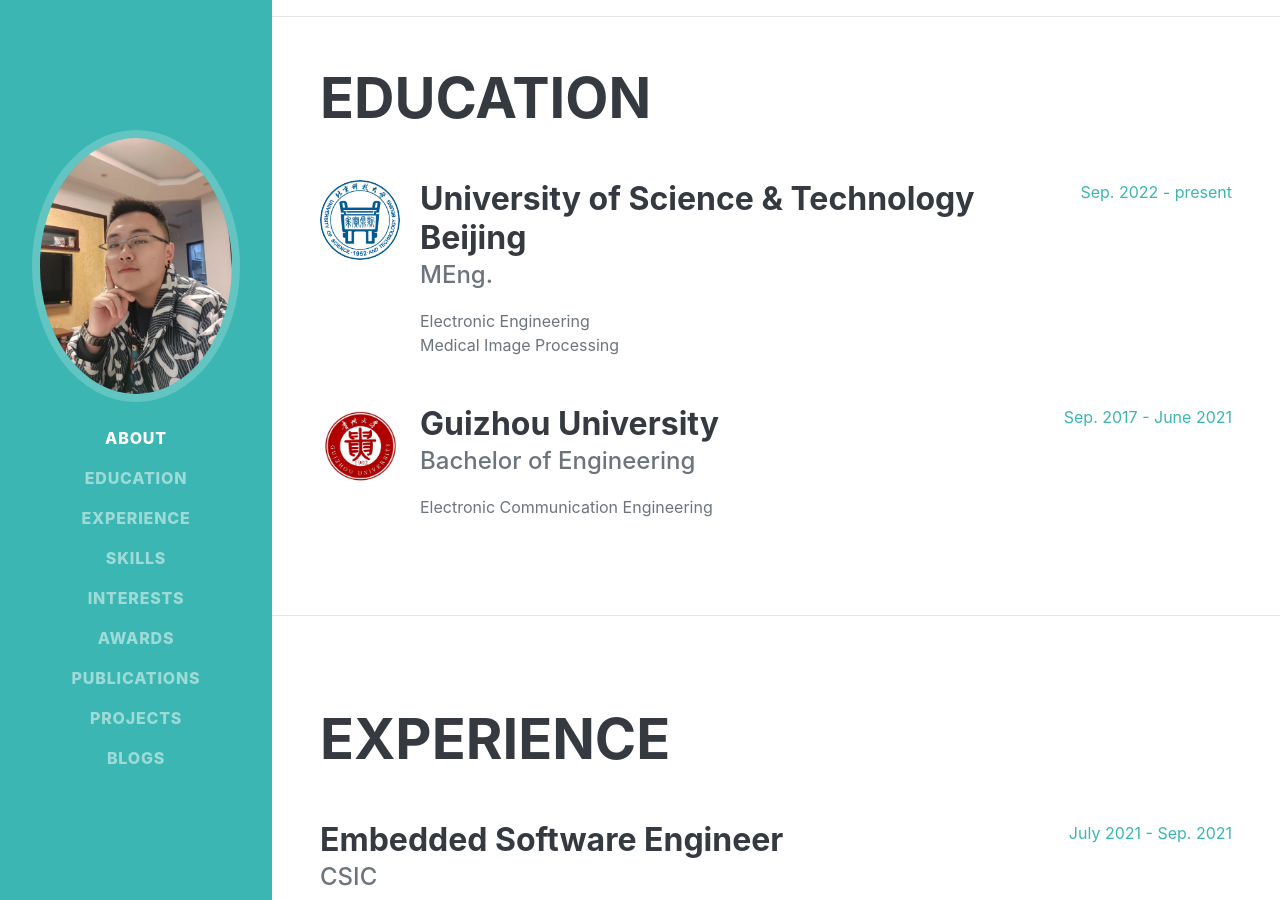
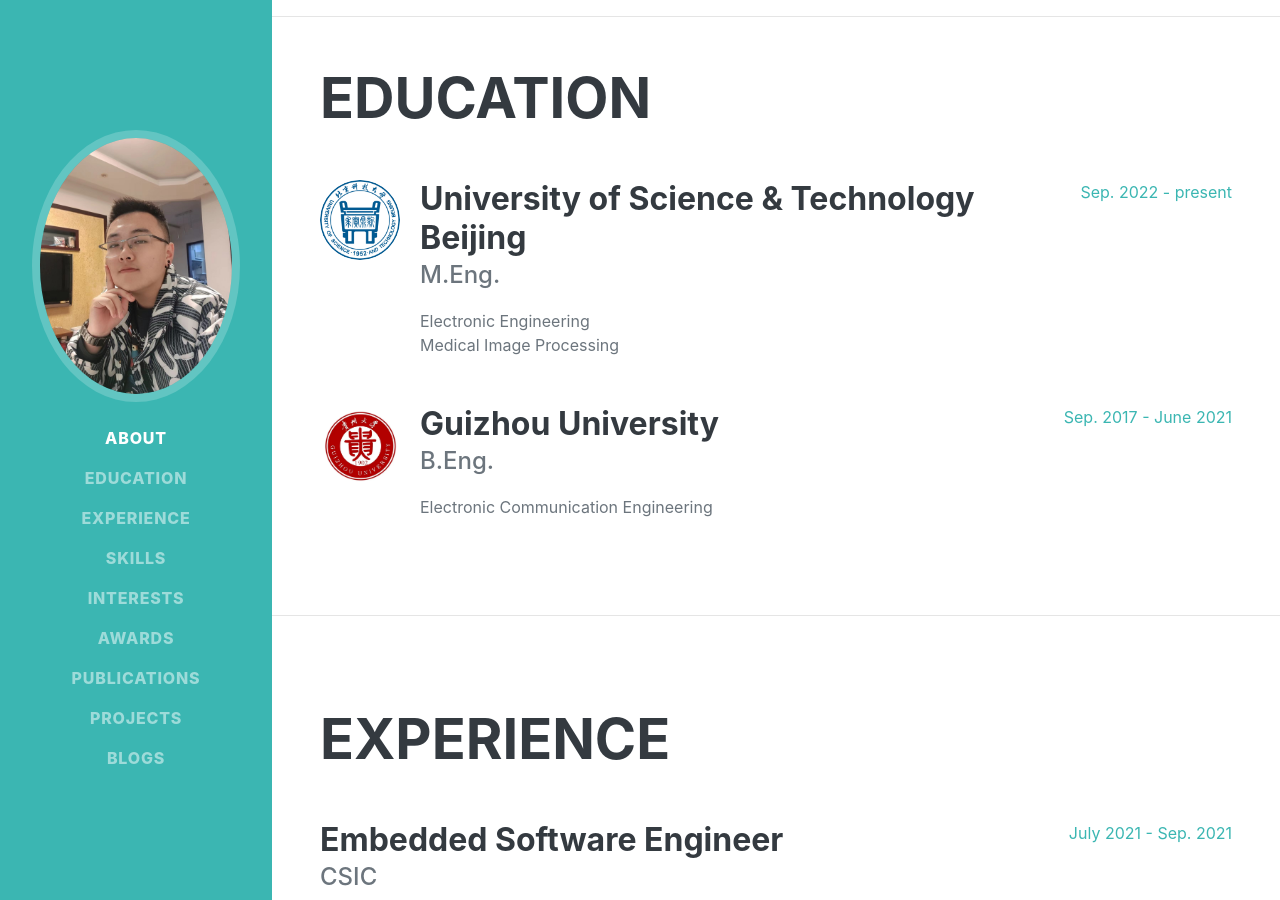
Before and after one commit to LexTran/LexTran.github.io, a Jekyll site: the page homepage.html, which Jekyll copies as it is, in a window 1280 px wide and 900 px high, scrolled down 508 px. Built offline with Jekyll 4.4.1, drawn with Linux system fonts in a browser that asks for light colours; nearby versions of some CDN libraries; some web fonts are replaced.

Commit message:
Update Education

```diff
--- a/homepage.html
+++ b/homepage.html
@@ -79,7 +79,7 @@
                             <h3 class="mb-0">
                                 University of Science & Technology Beijing
                             </h3>
-                            <div class="subheading mb-3">MEng.</div>
+                            <div class="subheading mb-3">M.Eng.</div>
                             <div>Electronic Engineering</div>
                             <div>Medical Image Processing</div>
                         </div>
@@ -91,7 +91,7 @@
                             <h3 class="mb-0">
                                 Guizhou University
                             </h3>
-                            <div class="subheading mb-3">Bachelor of Engineering</div>
+                            <div class="subheading mb-3">B.Eng.</div>
                             <div>Electronic Communication Engineering</div>
                         </div>
                         <div class="flex-shrink-0"><span class="text-primary">Sep. 2017 - June 2021</span></div>
```
